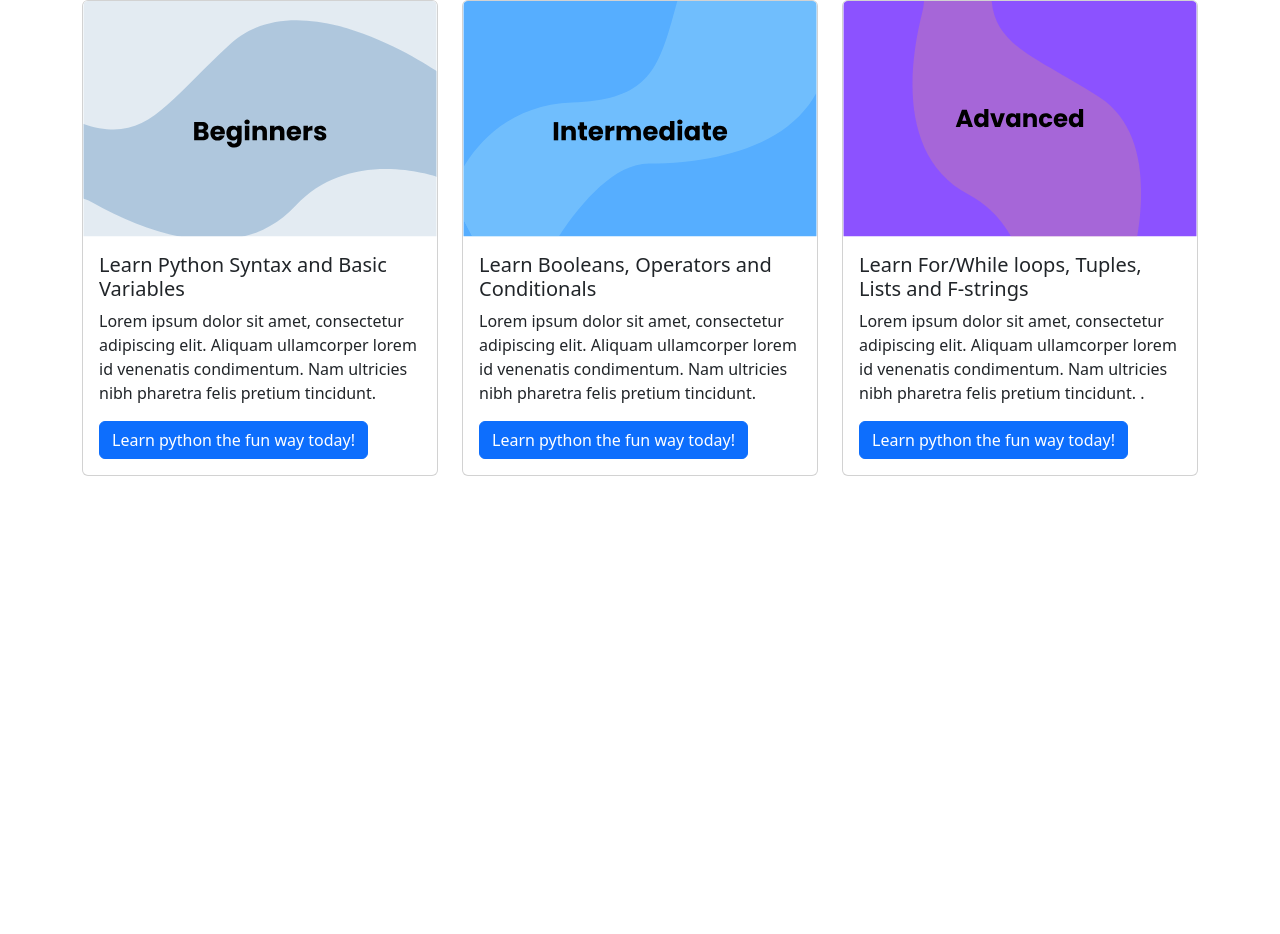
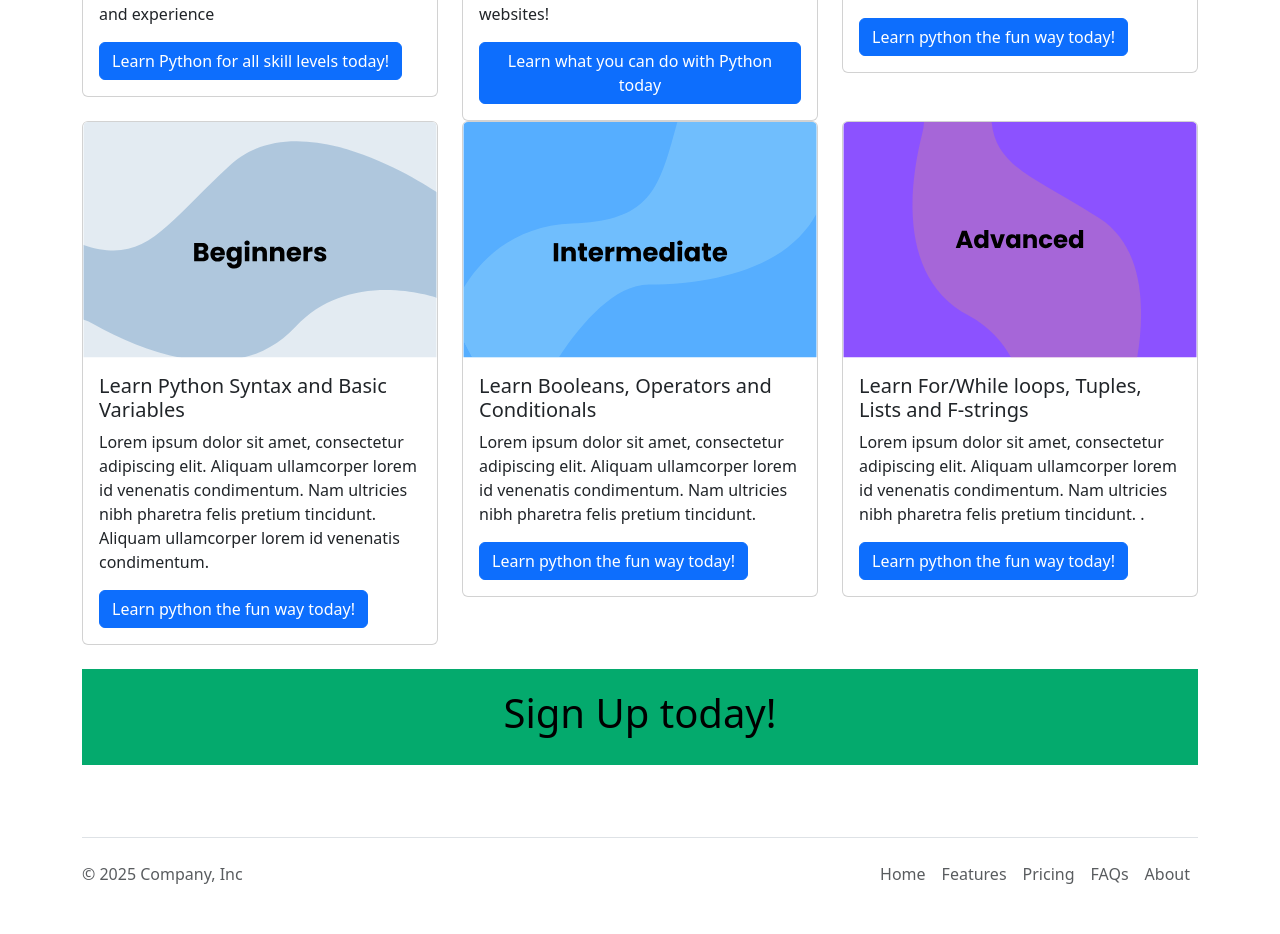
Before and after one commit to TempeHS/2026CT_Web_Toby.J, a Flask app: page / in a window 1280 px wide. Shown: the part 1061-1995 px from the top of the page. Before the commit the page ends 1537 px from the top, so only its background shows below. Run offline with Flask 3, Linux system fonts and the light colour scheme.

Commit message:
started work on footer and signup

```diff
--- a/main.py
+++ b/main.py
@@ -11,12 +11,11 @@ def index():
         ("What skill level is this for?", "Learn Python website is for beginners to pros! There are lessons for all skill levels and experience", "Learn Python for all skill levels today!", "static/images/card1use.svg"),
         ("What is Python used for?", "Python can be used to build anything you can imagine, from games to lessons to websites!", "Learn what you can do with Python today", "static/images/card2what.svg"),
         ("How can you learn?", "You can learn through games, interactive lessons and quizzes", "Learn python the fun way today!", "static/images/card3how.svg"),
-        ("Learn Python Syntax and Basic Variables", "Lorem ipsum dolor sit amet, consectetur adipiscing elit. Aliquam ullamcorper lorem id venenatis condimentum. Nam ultricies nibh pharetra felis pretium tincidunt.", "Learn python the fun way today!", "static/images/card4beginner.svg"),
+        ("Learn Python Syntax and Basic Variables", "Lorem ipsum dolor sit amet, consectetur adipiscing elit. Aliquam ullamcorper lorem id venenatis condimentum. Nam ultricies nibh pharetra felis pretium tincidunt. Aliquam ullamcorper lorem id venenatis condimentum.", "Learn python the fun way today!", "static/images/card4beginner.svg"),
         ("Learn Booleans, Operators and Conditionals", "Lorem ipsum dolor sit amet, consectetur adipiscing elit. Aliquam ullamcorper lorem id venenatis condimentum. Nam ultricies nibh pharetra felis pretium tincidunt. ", "Learn python the fun way today!", "static/images/card5intermediate.svg"),
         ("Learn For/While loops, Tuples, Lists and F-strings", "Lorem ipsum dolor sit amet, consectetur adipiscing elit. Aliquam ullamcorper lorem id venenatis condimentum. Nam ultricies nibh pharetra felis pretium tincidunt. .", "Learn python the fun way today!", "static/images/card6advanced.svg"),
     )
     return render_template("index.html", cards=card_data), 200
-
 
 @app.route('/contact.html')
 def contact():
--- a/templates/index.html
+++ b/templates/index.html
@@ -1,5 +1,17 @@
 {% extends 'layout.html' %} {% block content %} {% include
 "partials/slider.html" %}
+<style>
+  .signupbutton {
+    display: inline;
+    width: 100%;
+    border: 2px black;
+    background-color: #04aa6d;
+    padding: 20px 40px;
+    font-size: 16px;
+    cursor: pointer;
+    text-align: center;
+  }
+</style>
 <div class="container">
   <div class="row">
     {% for card in cards %}
@@ -20,4 +32,42 @@
     {% endfor %}
   </div>
 </div>
+<div class="container">
+  <br />
+  <button type="button" class="signupbutton"><h1>Sign Up today!</h1></button>
+  <br /><br /><br />
+</div>
+<div class="container">
+  <footer
+    class="d-flex flex-wrap justify-content-between align-items-center py-3 my-4 border-top"
+  >
+    <p class="col-md-4 mb-0 text-body-secondary">© 2025 Company, Inc</p>
+    <a
+      href="/"
+      class="col-md-4 d-flex align-items-center justify-content-center mb-3 mb-md-0 me-md-auto link-body-emphasis text-decoration-none"
+      aria-label="Bootstrap"
+    >
+      <svg class="bi me-2" width="40" height="32" aria-hidden="true">
+        <use xlink:href="#bootstrap"></use>
+      </svg>
+    </a>
+    <ul class="nav col-md-4 justify-content-end">
+      <li class="nav-item">
+        <a href="#" class="nav-link px-2 text-body-secondary">Home</a>
+      </li>
+      <li class="nav-item">
+        <a href="#" class="nav-link px-2 text-body-secondary">Features</a>
+      </li>
+      <li class="nav-item">
+        <a href="#" class="nav-link px-2 text-body-secondary">Pricing</a>
+      </li>
+      <li class="nav-item">
+        <a href="#" class="nav-link px-2 text-body-secondary">FAQs</a>
+      </li>
+      <li class="nav-item">
+        <a href="#" class="nav-link px-2 text-body-secondary">About</a>
+      </li>
+    </ul>
+  </footer>
+</div>
 {% endblock %}
--- a/templates/partials/menu.html
+++ b/templates/partials/menu.html
@@ -63,3 +63,11 @@
     </div>
   </div>
 </nav>
+
+<footer>
+  <div class="container">
+
+    <footer class="d-flex flex-wrap justify-content-between align-items-center py-3 my-4 border-top">
+      <p class="col-md-4 mb-0 text-body-secondary">© 2025 Company, Inc</p>
+      <a href="/" class="col-md-4 d-flex align-items-center justify-content-center mb-3 mb-md-0 me-md-auto link-body-emphasis text-decoration-none" aria-label="Bootstrap"> <svg class="bi me-2" width="40" height="32" aria-hidden="true"><use xlink:href="#bootstrap"></use></svg> </a> <ul class="nav col-md-4 justify-content-end"> <li class="nav-item"><a href="#" class="nav-link px-2 text-body-secondary">Home</a></li> <li class="nav-item"><a href="#" class="nav-link px-2 text-body-secondary">Features</a></li> <li class="nav-item"><a href="#" class="nav-link px-2 text-body-secondary">Pricing</a></li> <li class="nav-item"><a href="#" class="nav-link px-2 text-body-secondary">FAQs</a></li> <li class="nav-item"><a href="#" class="nav-link px-2 text-body-secondary">About</a></li> </ul> </footer> </div>
+</footer>
```
Also changed, not shown: templates/signup.html (+17 -1 lines), static/images/backgimagesignupsmaller.png (added), static/images/backgroundsignup.png (added).
